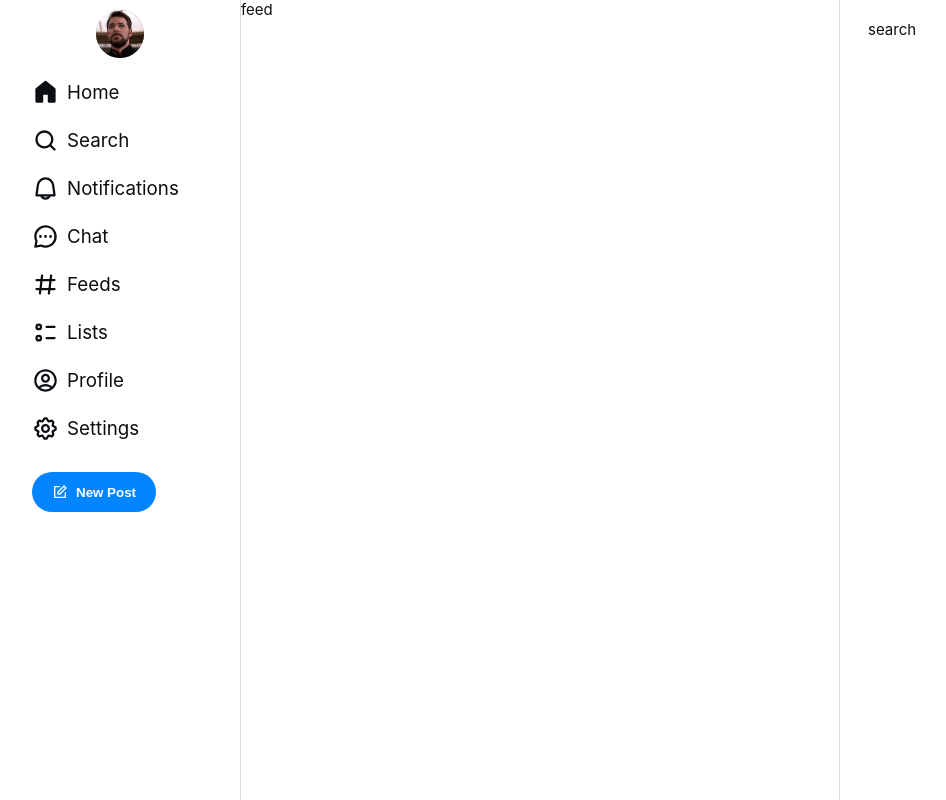
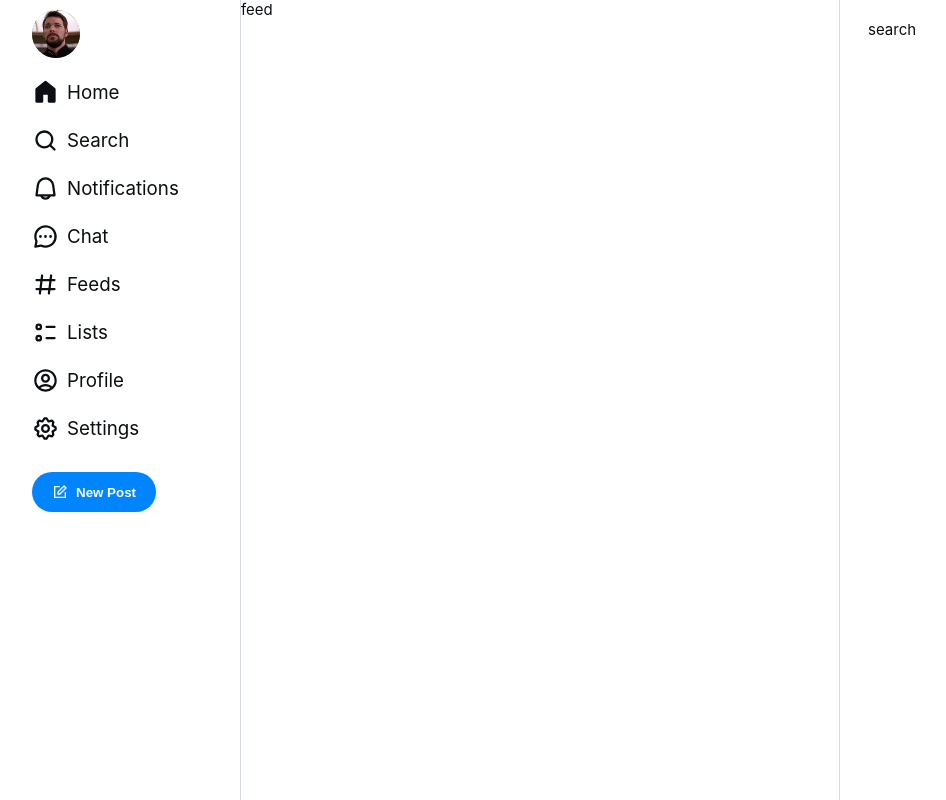
Before and after one commit to tristansamuk/vanilla-sky, a website built with Vite: page index.html in a window 1536 px wide. Shown: the whole page, without its empty margins (184-1130 px from the left). Built offline with nearby package versions, Linux system fonts and the light colour scheme.

Commit message:
Align profile pic for desktop view

```diff
--- a/src/components/navigation/navigation.css
+++ b/src/components/navigation/navigation.css
@@ -86,6 +86,11 @@
     width: 15rem;
   }
 
+  .nav__container--profile-pic {
+    margin-left: var(--spacing-3);
+    margin-right: 0;
+  }
+
   .nav__item {
     width: 100%;
     height: 48px;
```
